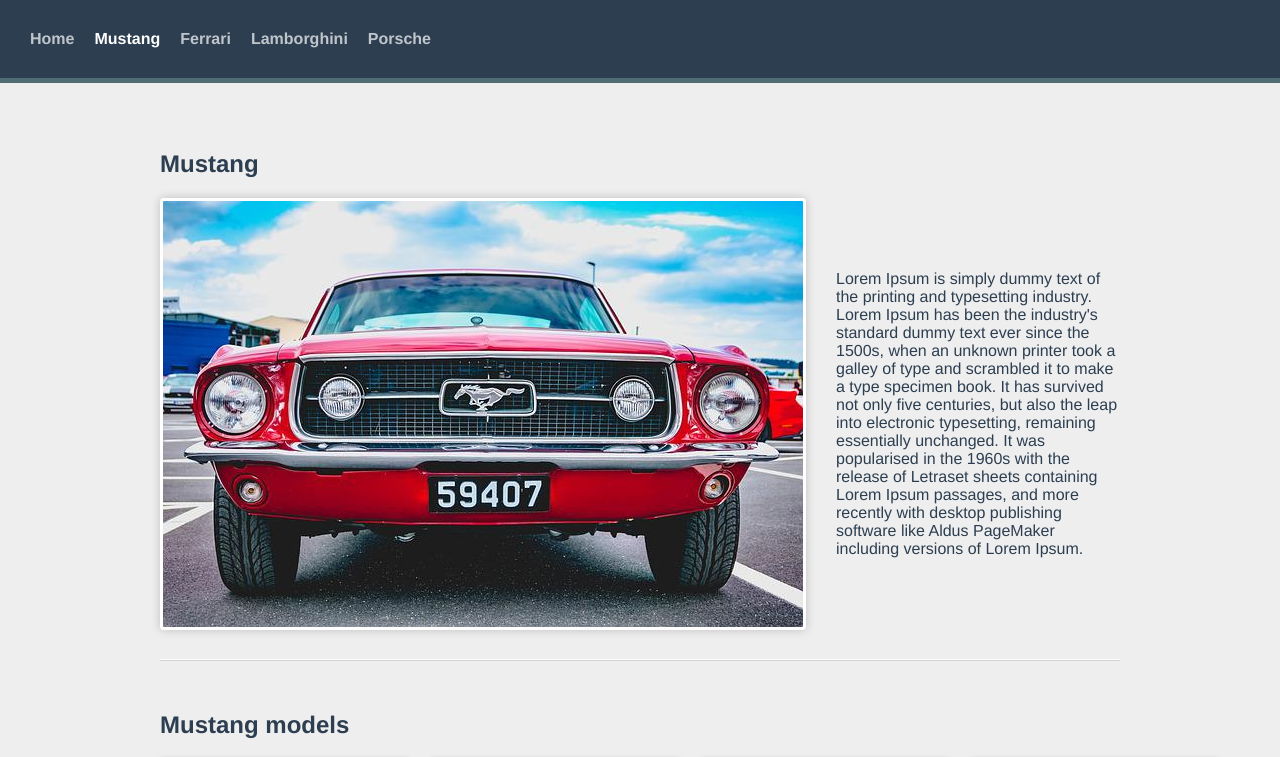
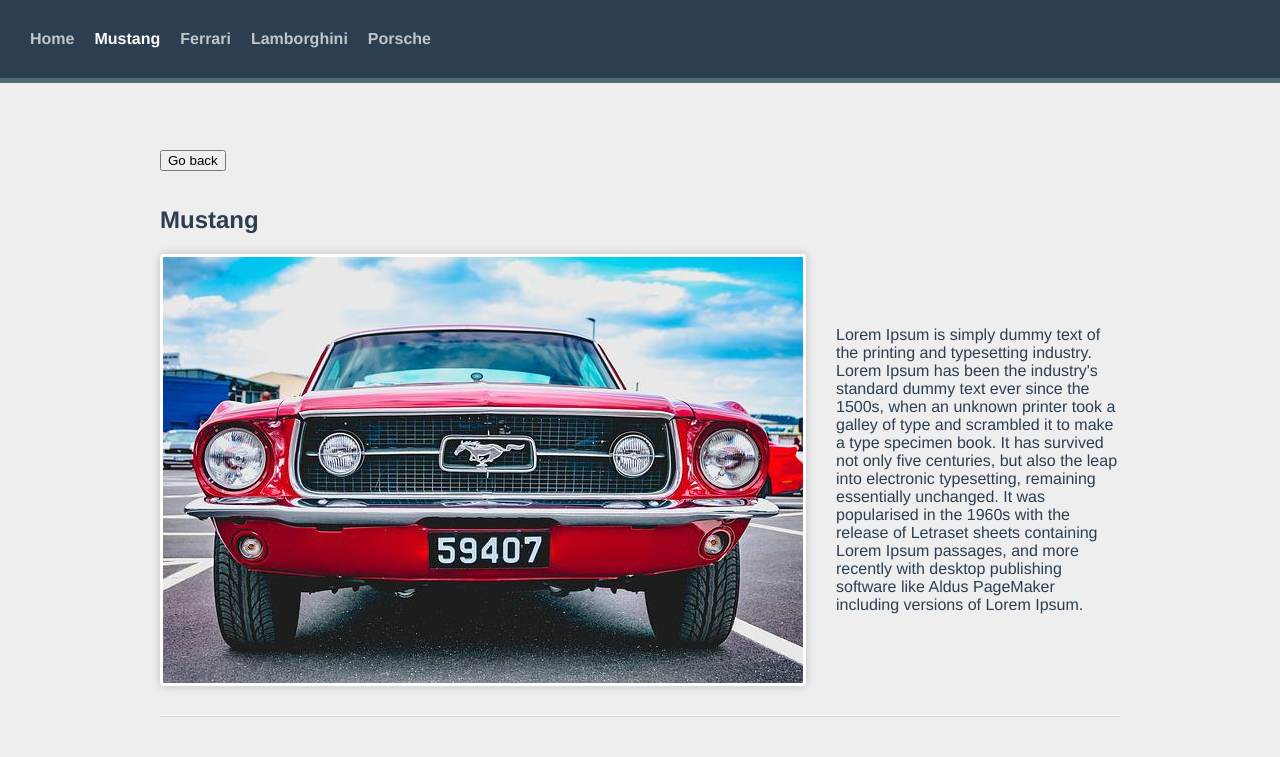
Before and after one commit to AniaSniadek/vue-routing-project, a Vue app: page /car/1/mustang in a window 1280 px wide. Shown: the top 757 px of the page. Built offline with nearby package versions, Linux system fonts and the light colour scheme.

Commit message:
add go back button

```diff
--- a/index.html
+++ b/index.html
@@ -4,7 +4,7 @@
     <meta charset="UTF-8" />
     <link rel="icon" href="/favicon.ico" />
     <meta name="viewport" content="width=device-width, initial-scale=1.0" />
-    <title>Vue Routing App</title>
+    <title>Vue Cars App</title>
   </head>
   <body>
     <div id="app"></div>
--- a/src/assets/data.json
+++ b/src/assets/data.json
@@ -82,7 +82,7 @@
         {
           "name": "Lamborghini 2",
           "link": "lamborghini-2",
-          "img": "lamborghini-2.jpg",
+          "img": "lamborghini-2.png",
           "description": "Lorem Ipsum is simply dummy text of the printing and typesetting industry. Lorem Ipsum has been the industry's standard dummy text ever since the 1500s, when an unknown printer took a galley of type and scrambled it to make a type specimen book. It has survived not only five centuries, but also the leap into electronic typesetting, remaining essentially unchanged. It was popularised in the 1960s with the release of Letraset sheets containing Lorem Ipsum passages, and more recently with desktop publishing software like Aldus PageMaker including versions of Lorem Ipsum."
         },
         {
--- /dev/null
+++ b/src/components/GoBack.vue
@@ -0,0 +1,11 @@
+<script setup lang="ts">
+import { useRouter, type Router } from 'vue-router'
+
+const router: Router = useRouter()
+</script>
+
+<template>
+  <span class="go-back">
+    <button @click="router.back()">Go back</button>
+  </span>
+</template>
--- a/src/views/CarView.vue
+++ b/src/views/CarView.vue
@@ -5,6 +5,7 @@
 import type { CarModel } from '@/models/CarModel'
 import carsData from '@/assets/data.json'
 import ModelCard from '../components/ModelCard.vue'
+import GoBack from '../components/GoBack.vue'
 
 const route: RouteLocationNormalizedLoaded = useRoute()
 const carId: ComputedRef<number> = computed<number>(() => +route.params.id)
@@ -15,6 +16,7 @@
 
 <template>
   <section class="destination">
+    <GoBack />
     <h1>{{ car?.name }}</h1>
     <div class="destination-details">
       <img :src="`/images/${car.img}`" :alt="car.name" />
```
